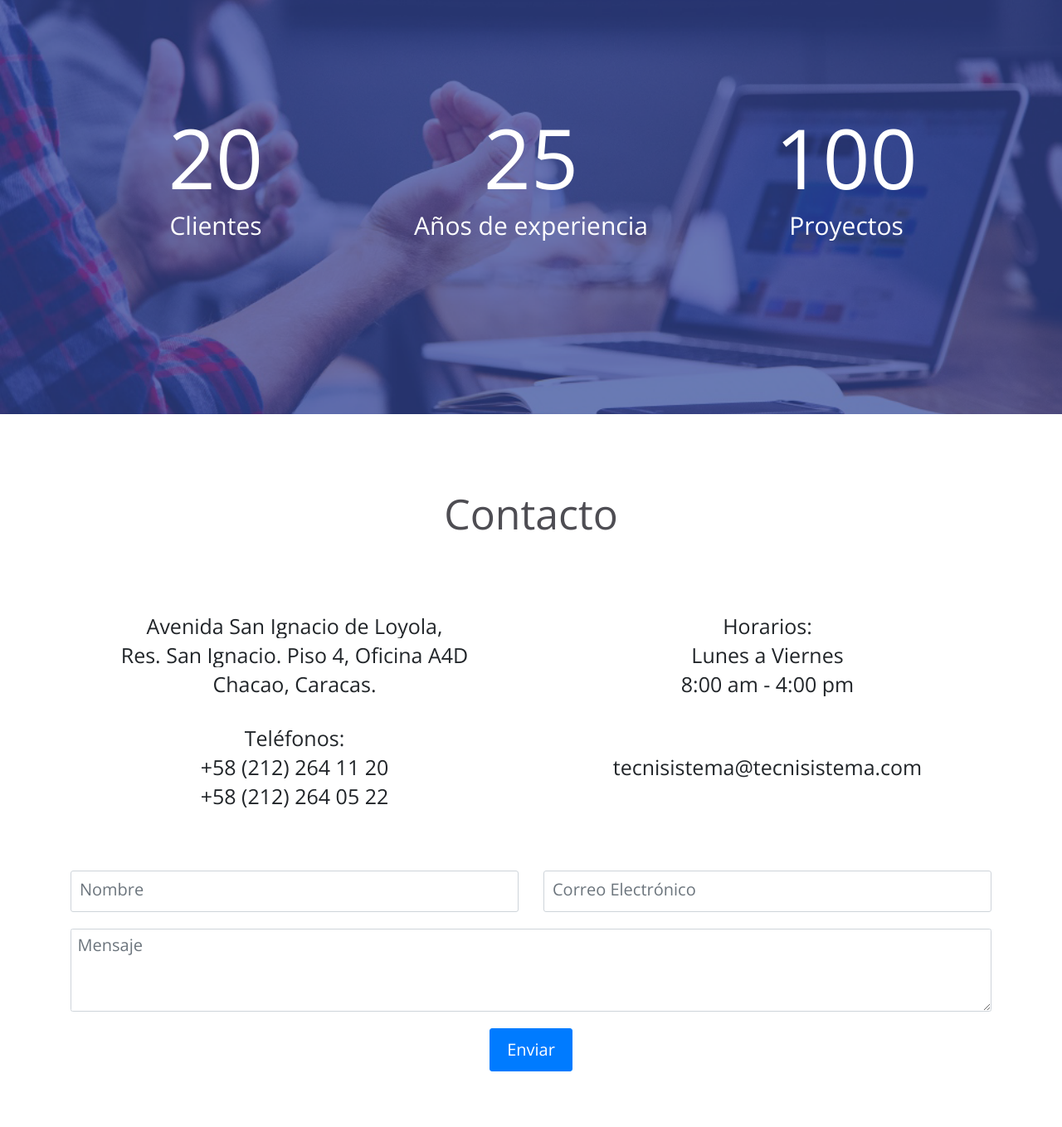
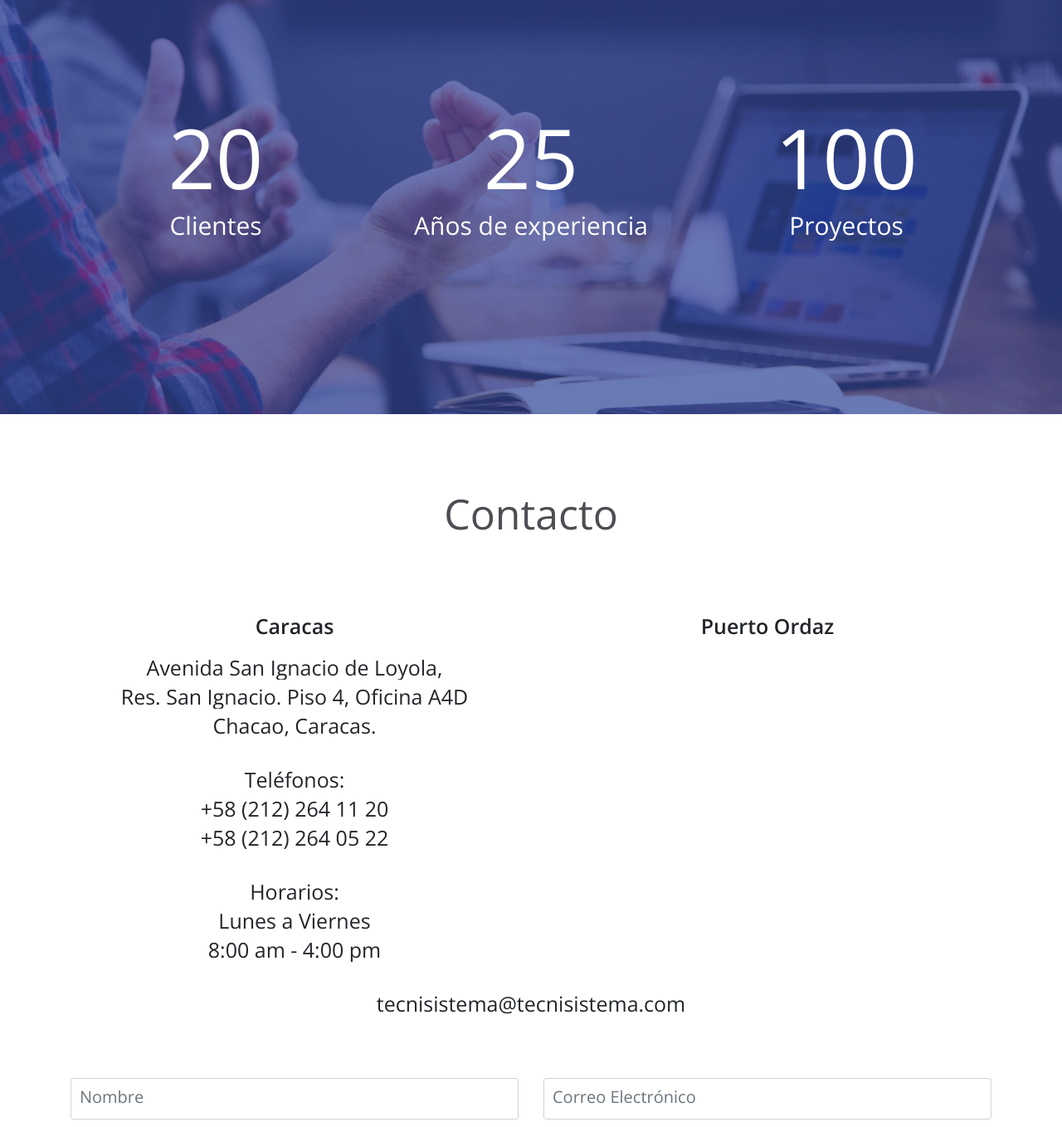
Before and after one commit to teresa1710/tecnisistema, a PHP site: page / in a window 1280 px wide. Shown: the part 1743-3101 px from the top of the page at 83% size. Run offline with PHP 8.4, Linux system fonts and the light colour scheme; some libraries are stand-ins or nearby versions.

Commit message:
Mas actualizaciones

```diff
--- a/css/estilos.css
+++ b/css/estilos.css
@@ -198,9 +198,18 @@ header .menu .actual {
     font-weight: 300;
 }
 
+.main .contacto .subtitulo-ciudad{
+    font-weight: 600;
+    margin-bottom: 2rem;
+}
+
 .main .contacto .segundo-bloque {
     display: flex;
     align-items: center;
+}
+
+.main .contacto .tercer-bloque{
+    margin-top: 3rem;
 }
 
 .main .contacto .direccion {
@@ -208,12 +217,12 @@ header .menu .actual {
     line-height: 3rem;
 }
 
-.main .contacto .correo{
-    vertical-align: middle;
+.main .contacto .horarios {
+    margin-bottom: 7rem;
 }
 
-.main .contacto .horarios {
-    margin-bottom: 7rem;
+.main .contacto .correo{
+    margin-top: 3rem;
 }
 
 /* - - - -  F O R M U L A R I O - - - - */
--- a/index.php
+++ b/index.php
@@ -14,9 +14,8 @@
         <script src="js/Counter-Up-master/jquery.counterup.js"></script>
         <script src="js/bootstrap.min.js"></script>
         <script src="js/popper.min.js"></script>
-        <script src="js/links.js"></script>
         <script src="js/contador.js"></script>
-
+        <script src="js/enlaces.js"></script>
 
 
 </head>
@@ -48,23 +47,23 @@
                             </li>
 
                             <li class="nav-item active">
-                                <a class="nav-link" href="nosotros.html" id="btn-servicios">Nosotros<span class="sr-only">(current)</span></a>
+                                <a class="nav-link" href="nosotros.html" id="btn-nosotros">Nosotros<span class="sr-only">(current)</span></a>
                             </li>
 
                             <li class="nav-item">
-                                <a class="nav-link" href="areas-de-negocio.html" id="btn-pasos">Áreas de Negocio</a>
+                                <a class="nav-link" href="#" id="btn-areas">Áreas de Negocio</a>
                             </li>
 
                             <li class="nav-item">
-                                <a href="proyectos.html" class="nav-link" id="btn-precios">Proyectos</a>
+                                <a href="proyectos.html" class="nav-link">Proyectos</a>
                             </li>
 
                             <li class="nav-item">
-                                <a href="eventos.html" class="nav-link" id="btn-precios">Eventos</a>
+                                <a href="eventos.html" class="nav-link">Eventos</a>
                             </li>
 
                             <li class="nav-item">
-                                <a href="index.html" class="nav-link" id="btn-ubicacion">Contacto</a>
+                                <a href="#" class="nav-link" id="btn-contacto">Contacto</a>
                             </li>
                         </ul>
                     </div>
@@ -130,7 +129,7 @@
     </header>
 
     <section class="main">
-        <section class="areas-de-negocio">
+        <section class="areas-de-negocio" id="areas">
             <div class="container">
                 <div class="row">
                     <div class="col-md-12">
@@ -200,7 +199,7 @@
             </div>
         </section>
 
-        <section class="contacto">
+        <section class="contacto" id="contacto">
             <div class="container">
                 <div class="row">
                     <div class="col-md-12">
@@ -211,15 +210,15 @@
                 <div class="horarios">
                     <div class="row">
                         <div class="col-md-6 direccion">
+                            <h5 class="subtitulo-ciudad">Caracas</h5>
                             <h5>Avenida San Ignacio de Loyola, </h5>
                             <h5>Res. San Ignacio. Piso 4, Oficina A4D</h5>
                             <h5>Chacao, Caracas.</h5>
                         </div>
 
                         <div class="col-md-6">
-                            <h5>Horarios:</h5>
-                            <h5>Lunes a Viernes</h5>
-                            <h5>8:00 am - 4:00 pm</h5>
+                            <h5 class="subtitulo-ciudad">Puerto Ordaz</h5>
+
                         </div>
                     </div>
 
@@ -230,7 +229,20 @@
                             <h5>+58 (212) 264 05 22</h5>
                         </div>
 
-                        <div class="col-md-6 correo">
+                        <div class="col-md-6">
+                        </div>
+                    </div>
+
+                    <div class="row tercer-bloque">
+                        <div class="col-md-6">
+                            <h5>Horarios:</h5>
+                            <h5>Lunes a Viernes</h5>
+                            <h5>8:00 am - 4:00 pm</h5>
+                        </div>
+                    </div>
+
+                    <div class="row correo">
+                        <div class="col-md-12">
                             <h5>tecnisistema@tecnisistema.com</h5>
                         </div>
                     </div>
--- a/js/contador.js
+++ b/js/contador.js
@@ -1,5 +1,4 @@
 jQuery(document).ready(function($) {
-    console.log("Hola");
     $('.numero').counterUp({
         delay: 10,
         time: 3000
--- /dev/null
+++ b/js/enlaces.js
@@ -0,0 +1,18 @@
+$(document).ready(function(){
+    var Areas = $('#areas').offset().top;
+    var Contacto = $('#contacto').offset().top;
+
+    $('#btn-areas').on('click', function(e){
+        e.preventDefault();
+        $('html, body').animate({
+            scrollTop: 1000
+        }, 500);
+    });
+
+    $('#btn-contacto').on('click', function(f){
+        f.preventDefault();
+        $('html, body').animate({
+            scrollTop: 1800
+        }, 500);
+    });
+})
--- a/js/links.js
+++ /dev/null
@@ -1,11 +0,0 @@
-$(document).ready(function() {
-    $('#costco').click(function (event) {
-        event.preventDefault();
-        alert("Recuerda activar la VPN para poder acceder a este link");
-    });
-
-    $('#homedepot').click(function(event){
-        event.preventDefault();
-        alert("Recuerda activar la VPN para poder acceder a este link");
-    });
-});
```
